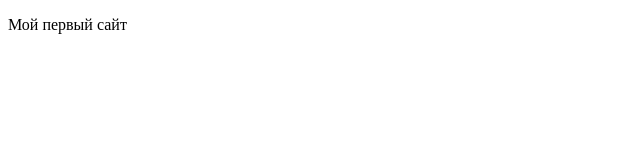
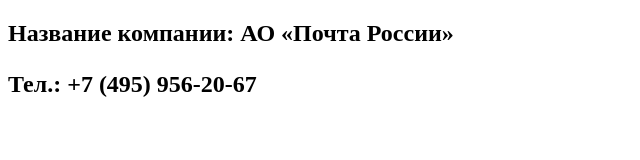
Before and after one commit to kucherovaK/New-Project1, a plain HTML site: page index.html in a window 1280 px wide. Shown: the whole page, without its empty margins (0-640 px from the left). Drawn offline with Linux system fonts and the light colour scheme.

Commit message:
Добавлены правки в index.html

```diff
--- a/index.html
+++ b/index.html
@@ -5,6 +5,7 @@
   <title>Мой первый сайт</title>
 </head>
 <body>
-  <p>Мой первый сайт</p>
+  <h2>Название компании: АО «Почта России»<h2>
+  <p>Тел.: +7 (495) 956-20-67</p>
 </body>
 </html>
```
